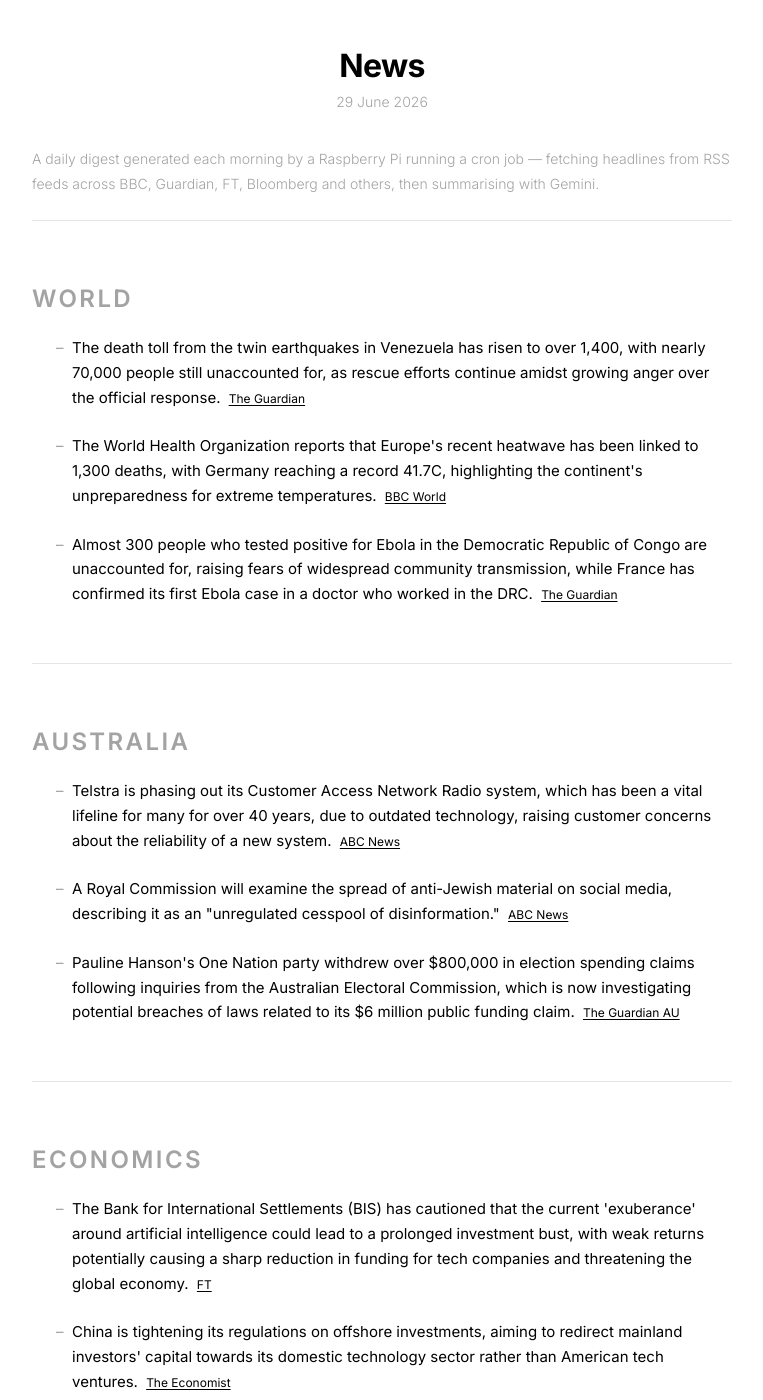
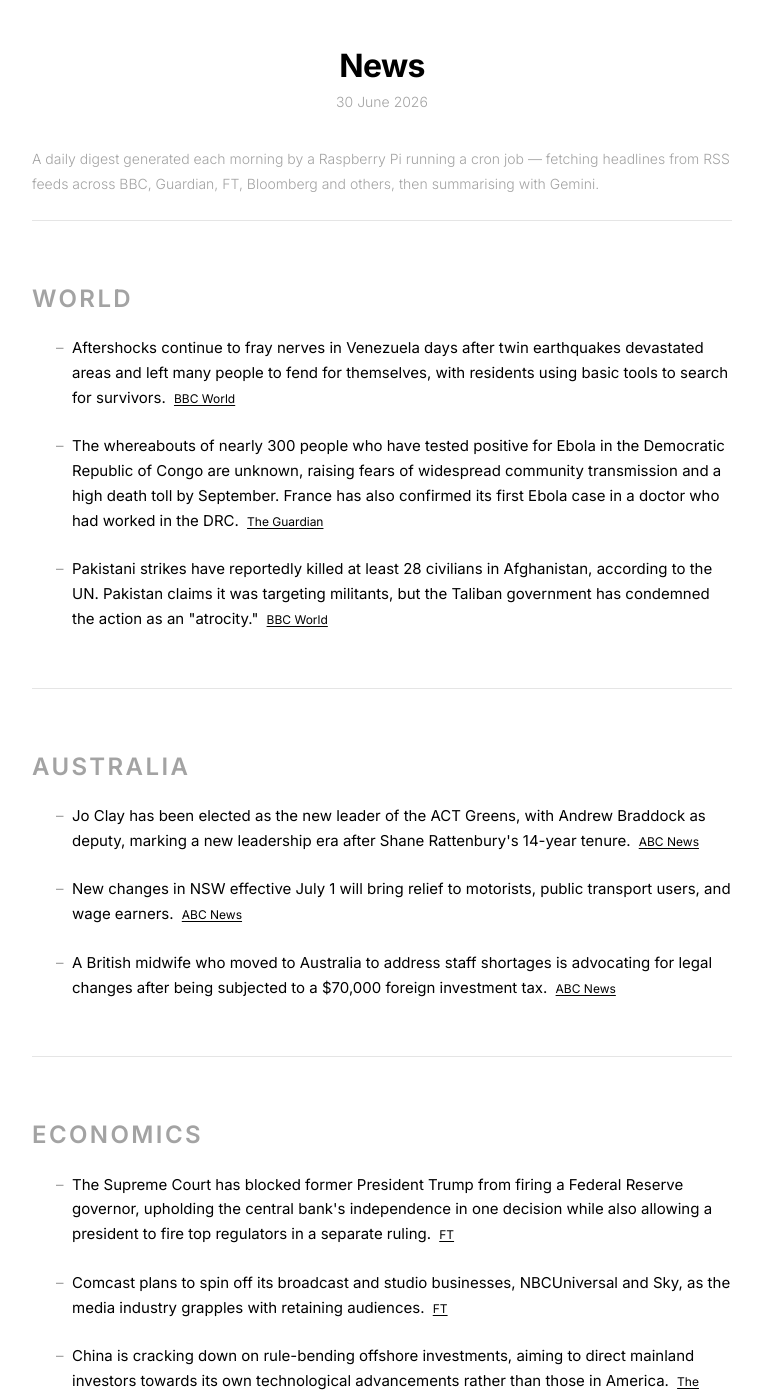
Before and after one commit to s-jac/s-jac.github.io, a Jekyll site: the page built from projects/news.html, in a window 1280 px wide and 1400 px high. Shown: the whole window, without its empty margins (258-1021 px from the left). Built offline with Jekyll 4.4.1, drawn with Linux system fonts in a browser that asks for light colours; some of the changed text lies outside the part shown.

Commit message:
daily news update 30 June 2026

```diff
--- a/_data/news.json
+++ b/_data/news.json
@@ -1,24 +1,24 @@
 {
-  "date": "29 June 2026",
-  "generated_at": "2026-06-28T21:00:24.864782+00:00",
+  "date": "30 June 2026",
+  "generated_at": "2026-06-29T21:00:29.068332+00:00",
   "sections": [
     {
       "heading": "World",
       "bullets": [
         {
-          "text": "The death toll from the twin earthquakes in Venezuela has risen to over 1,400, with nearly 70,000 people still unaccounted for, as rescue efforts continue amidst growing anger over the official response.",
+          "text": "Aftershocks continue to fray nerves in Venezuela days after twin earthquakes devastated areas and left many people to fend for themselves, with residents using basic tools to search for survivors.",
+          "source": "BBC World",
+          "url": "https://www.bbc.com/news/world"
+        },
+        {
+          "text": "The whereabouts of nearly 300 people who have tested positive for Ebola in the Democratic Republic of Congo are unknown, raising fears of widespread community transmission and a high death toll by September. France has also confirmed its first Ebola case in a doctor who had worked in the DRC.",
           "source": "The Guardian",
           "url": "https://www.theguardian.com"
         },
         {
-          "text": "The World Health Organization reports that Europe's recent heatwave has been linked to 1,300 deaths, with Germany reaching a record 41.7C, highlighting the continent's unpreparedness for extreme temperatures.",
+          "text": "Pakistani strikes have reportedly killed at least 28 civilians in Afghanistan, according to the UN. Pakistan claims it was targeting militants, but the Taliban government has condemned the action as an \"atrocity.\"",
           "source": "BBC World",
           "url": "https://www.bbc.com/news/world"
-        },
-        {
-          "text": "Almost 300 people who tested positive for Ebola in the Democratic Republic of Congo are unaccounted for, raising fears of widespread community transmission, while France has confirmed its first Ebola case in a doctor who worked in the DRC.",
-          "source": "The Guardian",
-          "url": "https://www.theguardian.com"
         }
       ]
     },
@@ -26,19 +26,19 @@
       "heading": "Australia",
       "bullets": [
         {
-          "text": "Telstra is phasing out its Customer Access Network Radio system, which has been a vital lifeline for many for over 40 years, due to outdated technology, raising customer concerns about the reliability of a new system.",
+          "text": "Jo Clay has been elected as the new leader of the ACT Greens, with Andrew Braddock as deputy, marking a new leadership era after Shane Rattenbury's 14-year tenure.",
           "source": "ABC News",
           "url": "https://www.abc.net.au/news"
         },
         {
-          "text": "A Royal Commission will examine the spread of anti-Jewish material on social media, describing it as an \"unregulated cesspool of disinformation.\"",
+          "text": "New changes in NSW effective July 1 will bring relief to motorists, public transport users, and wage earners.",
           "source": "ABC News",
           "url": "https://www.abc.net.au/news"
         },
         {
-          "text": "Pauline Hanson's One Nation party withdrew over $800,000 in election spending claims following inquiries from the Australian Electoral Commission, which is now investigating potential breaches of laws related to its $6 million public funding claim.",
-          "source": "The Guardian AU",
-          "url": "https://www.theguardian.com/au"
+          "text": "A British midwife who moved to Australia to address staff shortages is advocating for legal changes after being subjected to a $70,000 foreign investment tax.",
+          "source": "ABC News",
+          "url": "https://www.abc.net.au/news"
         }
       ]
     },
@@ -46,19 +46,19 @@
       "heading": "Economics",
       "bullets": [
         {
-          "text": "The Bank for International Settlements (BIS) has cautioned that the current 'exuberance' around artificial intelligence could lead to a prolonged investment bust, with weak returns potentially causing a sharp reduction in funding for tech companies and threatening the global economy.",
+          "text": "The Supreme Court has blocked former President Trump from firing a Federal Reserve governor, upholding the central bank's independence in one decision while also allowing a president to fire top regulators in a separate ruling.",
           "source": "FT",
           "url": "https://www.ft.com"
         },
         {
-          "text": "China is tightening its regulations on offshore investments, aiming to redirect mainland investors' capital towards its domestic technology sector rather than American tech ventures.",
+          "text": "Comcast plans to spin off its broadcast and studio businesses, NBCUniversal and Sky, as the media industry grapples with retaining audiences.",
+          "source": "FT",
+          "url": "https://www.ft.com"
+        },
+        {
+          "text": "China is cracking down on rule-bending offshore investments, aiming to direct mainland investors towards its own technological advancements rather than those in America.",
           "source": "The Economist",
           "url": "https://www.economist.com/finance-and-economics"
-        },
-        {
-          "text": "Williams Cos. is reportedly in advanced discussions to acquire Momentum Midstream, a natural gas pipeline operator, for approximately $5.5 billion, which would mark one of Williams' largest deals to date.",
-          "source": "Bloomberg",
-          "url": "https://www.bloomberg.com/markets"
         }
       ]
     }
```
